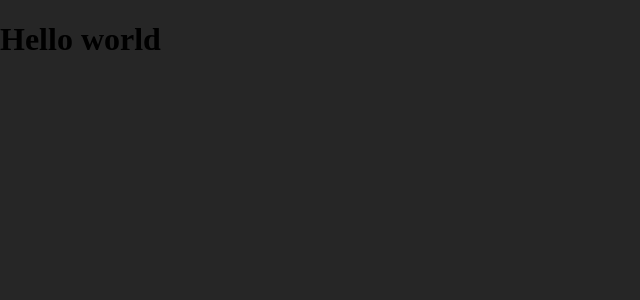
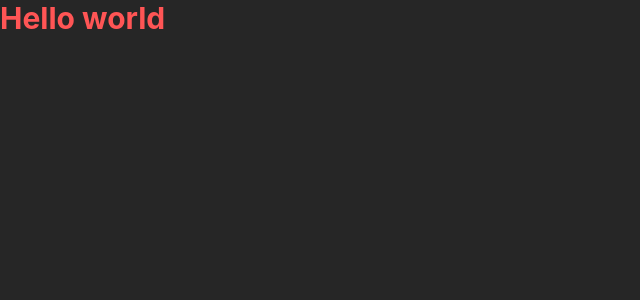
Before and after one commit to xWil/wil.gg-v2, a React (Vite) app: page / in a window 1280 px wide. Shown: the top 300 px of the page, without its empty margins (0-640 px from the left). Built offline with nearby package versions, Linux system fonts and the light colour scheme.

Commit message:
Added tailwind

```diff
--- a/index.html
+++ b/index.html
@@ -2,7 +2,6 @@
 <html lang="en">
   <head>
     <meta charset="UTF-8" />
-    <link rel="icon" type="image/svg+xml" href="/favicon.svg" />
     <meta name="viewport" content="width=device-width, initial-scale=1.0" />
     <title>wil.gg</title>
   </head>
--- a/package.json
+++ b/package.json
@@ -10,8 +10,10 @@
     "preview": "vite preview"
   },
   "dependencies": {
+    "@tailwindcss/vite": "^4.3.3",
     "react": "^19.2.8",
-    "react-dom": "^19.2.8"
+    "react-dom": "^19.2.8",
+    "tailwindcss": "^4.3.3"
   },
   "devDependencies": {
     "@types/node": "^24.13.3",
--- a/src/App.tsx
+++ b/src/App.tsx
@@ -1,6 +1,8 @@
 function App() {
   return (
-      <h1>Hello world</h1>
+      <div>
+        <h1 className="text-3xl font-bold text-[#FF5555]">Hello world</h1>
+      </div>
   )
 }
 
--- a/src/index.css
+++ b/src/index.css
@@ -1,3 +1,6 @@
+@import "tailwindcss";
+@config "../tailwind.config.ts";
+
 body{
   background-color: hsl(0, 0%, 15%);
   margin: 0;
--- /dev/null
+++ b/tailwind.config.ts
@@ -0,0 +1,13 @@
+import type { Config } from 'tailwindcss'
+
+export default {
+    content: [],
+    theme: {
+        extend: {
+            fontFamily: {
+                "display": ["Mono", "sans-serif"]
+            },
+        },
+    },
+    plugins: [],
+} satisfies Config
--- a/vite.config.ts
+++ b/vite.config.ts
@@ -1,9 +1,11 @@
 import { defineConfig } from 'vite'
 import react from '@vitejs/plugin-react'
+import tailwindcss from "@tailwindcss/vite";
 
 export default defineConfig({
   plugins: [
-      react()
+      react(),
+      tailwindcss(),
   ],
   server: {
     port: 3000,
```
Also changed, not shown: 1 other file (tests, documents, lock files or other folders).
